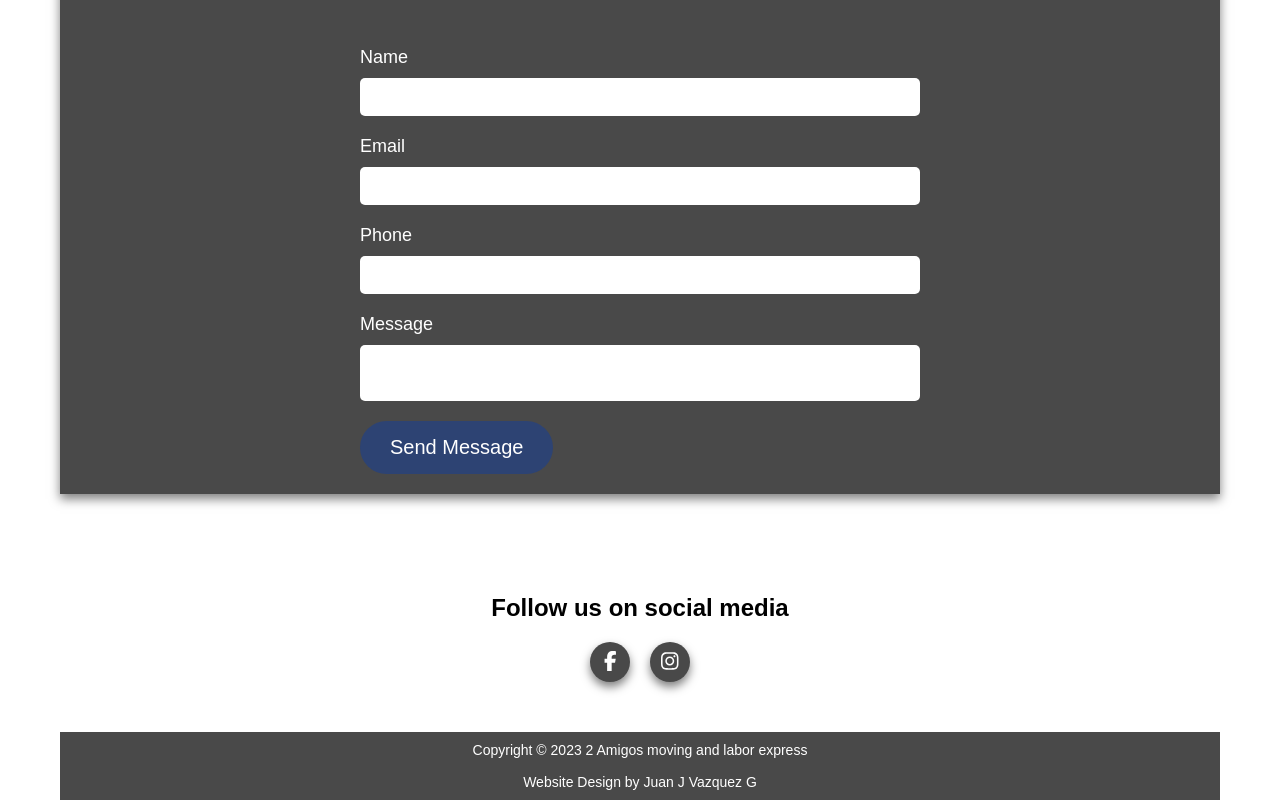
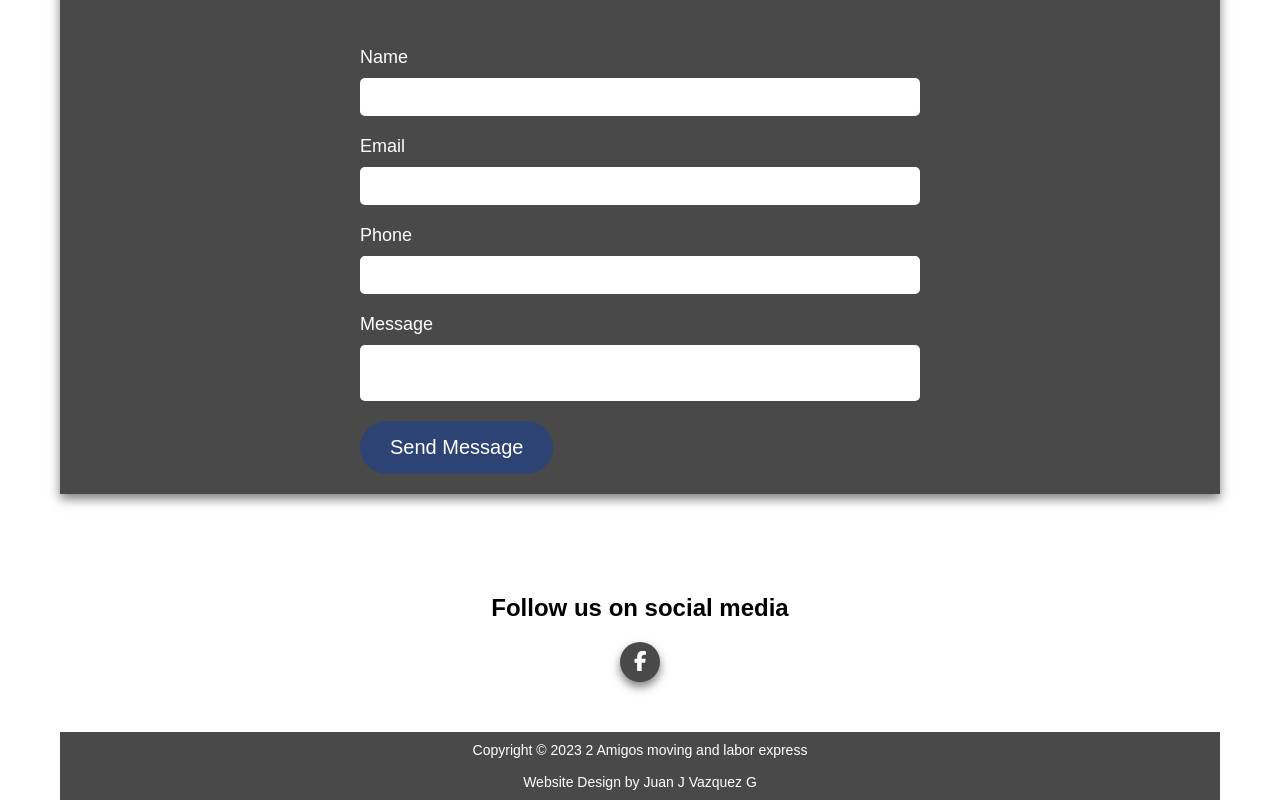
Before and after one commit to Juangunner4/dos-amigos, a React (Create React App) app: page / in a window 1280 px wide. Shown: the part 2000-2800 px from the top of the page. Built offline with nearby package versions, Linux system fonts and the light colour scheme.

Commit message:
Facebook

```diff
--- a/src/components/LandingPage.js
+++ b/src/components/LandingPage.js
@@ -74,8 +74,7 @@ const LandingPage = () => {
   <h2>Follow us on social media</h2>
   <div class="social-icons">
 
-    <a href="https://www.facebook.com/people/Potros-Construction-LLC/100088412003757/" target="_blank"><i class="fa-facebook"><FontAwesomeIcon icon={['fab', 'facebook-f']} /></i></a>
-    <a href="https://www.instagram.com/potrosdecks/" target="_blank"><i class="fa-instagram"><FontAwesomeIcon icon={['fab', 'fa-instagram']} /></i></a>
+    <a href="https://www.facebook.com/2AmigosMoving/" target="_blank"><i class="fa-facebook"><FontAwesomeIcon icon={['fab', 'facebook-f']} /></i></a>
   </div>
 </section>
 <div>
```
